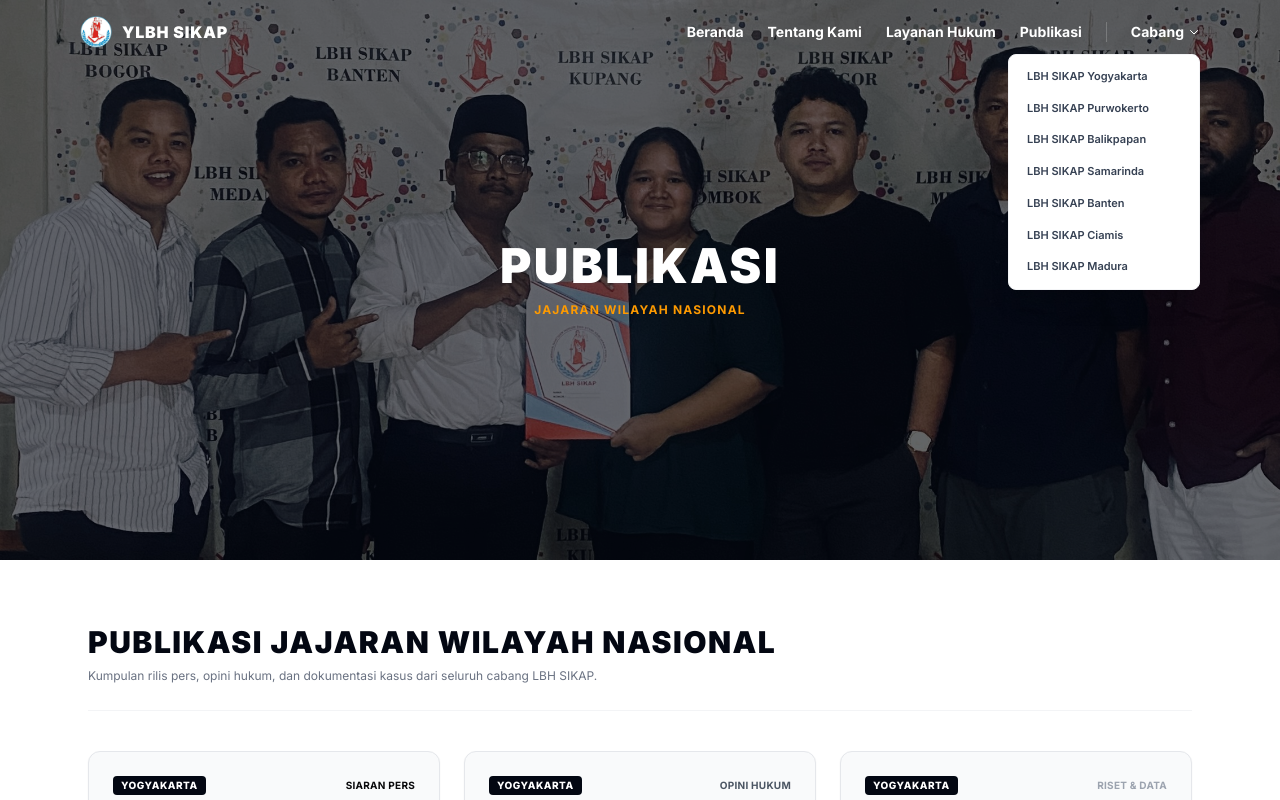
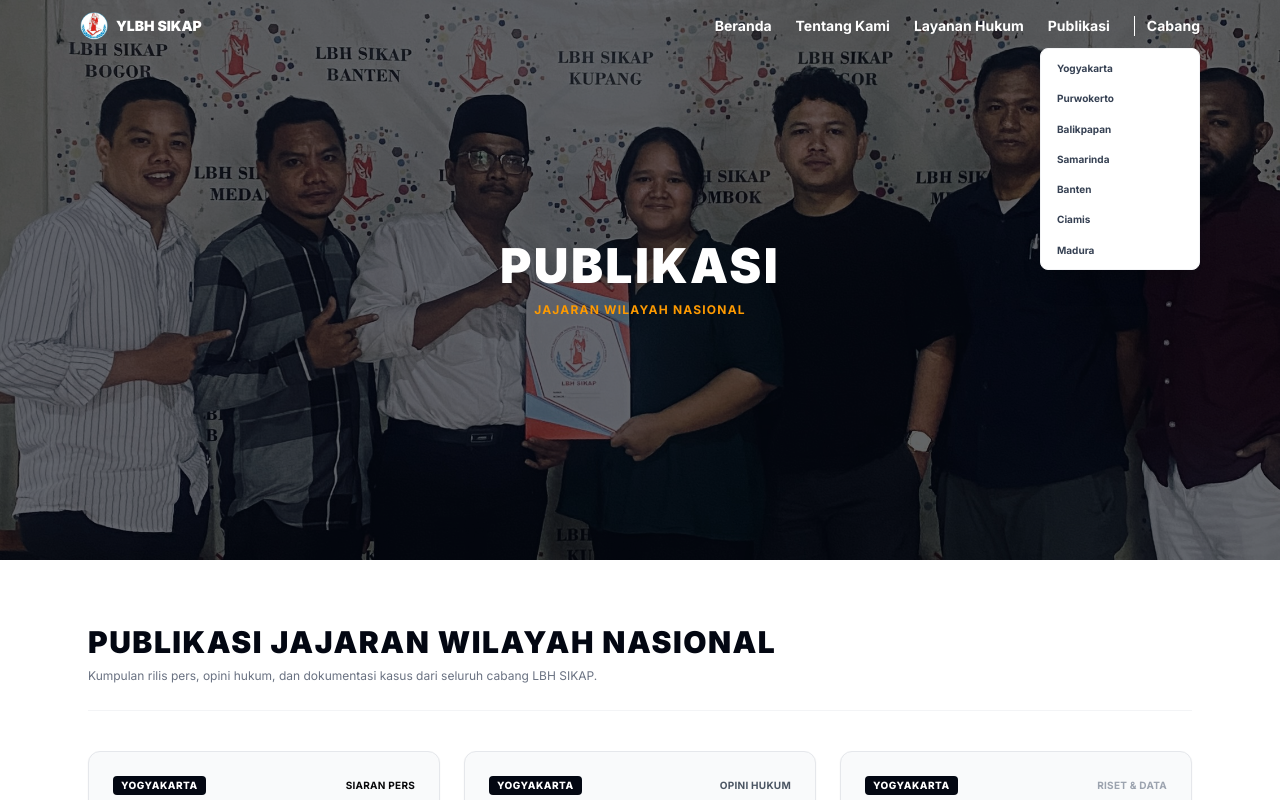
Before and after one commit to ylbhsikap/company-profile-lbhsikap, a Next.js app: page /publikasi in a window 1280 px wide. Both pictures are taken after a click on the button "Cabang". Shown: the top 800 px of the page. Built offline with nearby package versions, Linux system fonts and the light colour scheme.

Commit message:
update navbar tampilan

```diff
--- a/src/app/output.css
+++ b/src/app/output.css
@@ -481,6 +481,9 @@
   .h-6 {
     height: calc(var(--spacing) * 6);
   }
+  .h-7 {
+    height: calc(var(--spacing) * 7);
+  }
   .h-8 {
     height: calc(var(--spacing) * 8);
   }
@@ -565,6 +568,9 @@
   .w-6 {
     width: calc(var(--spacing) * 6);
   }
+  .w-7 {
+    width: calc(var(--spacing) * 7);
+  }
   .w-8 {
     width: calc(var(--spacing) * 8);
   }
@@ -576,6 +582,9 @@
   }
   .w-11\/12 {
     width: calc(11 / 12 * 100%);
+  }
+  .w-40 {
+    width: calc(var(--spacing) * 40);
   }
   .w-48 {
     width: calc(var(--spacing) * 48);
@@ -759,6 +768,9 @@
   .justify-start {
     justify-content: flex-start;
   }
+  .gap-0\.5 {
+    gap: calc(var(--spacing) * 0.5);
+  }
   .gap-1 {
     gap: var(--spacing);
   }
@@ -897,6 +909,9 @@
       border-color: color-mix(in oklab, var(--color-amber-600) 20%, transparent);
     }
   }
+  .border-current {
+    border-color: currentcolor;
+  }
   .border-gray-50 {
     border-color: var(--color-gray-50);
   }
@@ -1296,6 +1311,9 @@
   .pl-2 {
     padding-left: calc(var(--spacing) * 2);
   }
+  .pl-3 {
+    padding-left: calc(var(--spacing) * 3);
+  }
   .pl-4 {
     padding-left: calc(var(--spacing) * 4);
   }
@@ -1339,6 +1357,9 @@
   .text-xs {
     font-size: var(--text-xs);
     line-height: var(--tw-leading, var(--text-xs--line-height));
+  }
+  .text-\[8px\] {
+    font-size: 8px;
   }
   .text-\[9px\] {
     font-size: 9px;
@@ -2331,6 +2352,11 @@
   .md\:p-12 {
     @media (width >= 48rem) {
       padding: calc(var(--spacing) * 12);
+    }
+  }
+  .md\:px-4 {
+    @media (width >= 48rem) {
+      padding-inline: calc(var(--spacing) * 4);
     }
   }
   .md\:px-10 {
--- a/src/components/layout/Navbar.tsx
+++ b/src/components/layout/Navbar.tsx
@@ -10,10 +10,15 @@
   href: string;
 }
 
+interface CabangItem {
+  name: string;
+  href: string;
+}
+
 interface NavbarProps {
   menuItems: MenuItem[];
   namaLembaga: string;
-  cabangItems: MenuItem[];
+  cabangItems: CabangItem[];
 }
 
 export function Navbar({ menuItems, namaLembaga, cabangItems }: NavbarProps) {
@@ -21,14 +26,12 @@
   const [isScrolled, setIsScrolled] = useState(false);
   const [isDropdownOpen, setIsDropdownOpen] = useState(false);
 
-  // Efek scroll untuk mengubah background navbar
   useEffect(() => {
     const handleScroll = () => setIsScrolled(window.scrollY > 50);
     window.addEventListener("scroll", handleScroll);
     return () => window.removeEventListener("scroll", handleScroll);
   }, []);
 
-  // Deteksi halaman cabang secara dinamis
   const cabangSlugs = Object.keys(dataSeluruhCabang);
   const isCabangPage = cabangSlugs.some(slug => pathname.includes(`/${slug}`));
 
@@ -37,87 +40,53 @@
 
   return (
     <nav className={`fixed top-0 w-full z-100 transition-all duration-500 ${
-      isScrolled ? "bg-white border-b border-gray-200 shadow-sm py-2" : "bg-transparent py-4"
+      isScrolled ? "bg-white border-b border-gray-200 shadow-sm py-2" : "bg-transparent py-3"
     }`}>
-      <div className="mx-auto max-w-6xl px-4 flex items-center justify-between">
+      {/* Container utama dengan padding lebih kecil di HP */}
+      <div className="mx-auto max-w-6xl px-3 md:px-4 flex items-center justify-between">
 
-        {/* LOGO, IDENTITAS & TOMBOL PUSAT */}
-        <div className="flex items-center gap-4">
-          <Link href="/" className="flex items-center gap-2.5 group">
-            <div className="relative h-8 w-8">
-              <img src={asetGambar.logoResmi} alt="Logo" className="h-full w-auto object-contain" />
-            </div>
+        {/* LOGO & NAMA (Diperkecil untuk mobile) */}
+        <Link href="/" className="flex items-center gap-2 group shrink-0">
+          <img src={asetGambar.logoResmi} alt="Logo" className="h-7 w-7 object-contain" />
           <div className="flex flex-col">
-              <span className={`font-black tracking-wider uppercase leading-none transition-colors ${
-                isScrolled ? "text-gray-950" : "text-white"
-              }`}>
+            <span className={`text-sm font-black uppercase leading-none transition-colors ${isScrolled ? "text-gray-950" : "text-white"}`}>
               {displayNama}
             </span>
             {isCabangPage && (
-                <span className={`text-[10px] font-bold tracking-[0.2em] uppercase mt-1 transition-colors ${
-                  isScrolled ? "text-amber-700" : "text-amber-200"
-                }`}>
+              <span className={`text-[8px] font-bold tracking-widest uppercase mt-0.5 ${isScrolled ? "text-amber-700" : "text-amber-200"}`}>
                 {namaCabang}
               </span>
             )}
           </div>
         </Link>
 
-          {/* TOMBOL KEMBALI KE PUSAT */}
-          {isCabangPage && (
-            <Link href="/" className={`hidden md:flex items-center gap-1.5 rounded-lg border px-3 py-1 text-[10px] font-black uppercase transition-all ${
-              isScrolled
-                ? "border-amber-600/20 bg-amber-50 text-amber-700 hover:bg-gray-950 hover:text-white"
-                : "border-white/20 bg-white/10 text-white hover:bg-white hover:text-gray-950"
-            }`}>
-              <span>Pusat</span>
-            </Link>
-          )}
-        </div>
-
-        {/* MENU NAVIGASI & DROPDOWN CABANG */}
-        {/* MENU NAVIGASI & DROPDOWN CABANG */}
-        <div className={`flex items-center gap-6 font-bold text-sm transition-colors ${
+        {/* MENU NAVIGASI (Dibuat responsif) */}
+        <div className={`flex items-center gap-3 md:gap-6 font-bold text-[10px] md:text-sm transition-colors ${
           isScrolled ? "text-gray-700" : "text-white"
         }`}>
 
-          {/* MENU UTAMA - Saya hapus 'hidden md:flex' agar terlihat di semua perangkat untuk tes */}
-          <div className="flex gap-6">
+          {/* MENU UTAMA (Sembunyikan di HP jika terlalu panjang, atau gunakan text kecil) */}
+          <div className="flex gap-3 md:gap-6">
             {menuItems?.map((menu) => (
-              <Link
-                key={menu.href}
-                href={menu.href}
-                className="hover:text-amber-500 transition-colors cursor-pointer"
-              >
+              <Link key={menu.href} href={menu.href} className="hover:text-amber-500 whitespace-nowrap">
                 {menu.name}
               </Link>
             ))}
           </div>
 
-          {/* DROPDOWN CABANG */}
-          <div className="relative border-l border-white/20 pl-6">
-            <button
-              onClick={() => setIsDropdownOpen(!isDropdownOpen)}
-              className="flex items-center gap-1 hover:text-amber-500 transition-colors"
-            >
+          {/* DROPDOWN CABANG (Tetap ada sebagai akses cepat) */}
+          <div className="relative border-l border-current pl-3">
+            <button onClick={() => setIsDropdownOpen(!isDropdownOpen)} className="flex items-center gap-0.5 hover:text-amber-500">
               <span>Cabang</span>
-              <svg className="h-3 w-3" fill="none" viewBox="0 0 24 24" stroke="currentColor">
-                <path strokeLinecap="round" strokeLinejoin="round" strokeWidth={2} d="M19 9l-7 7-7-7" />
-              </svg>
             </button>
 
             {isDropdownOpen && (
               <>
                 <div className="fixed inset-0 z-[-1]" onClick={() => setIsDropdownOpen(false)} />
-                <div className="absolute right-0 mt-3 w-48 rounded-lg bg-white p-1.5 shadow-xl border border-gray-100">
+                <div className="absolute right-0 mt-3 w-40 rounded-lg bg-white p-1 shadow-xl border border-gray-100">
                   {cabangItems.map((cabang) => (
-                    <Link
-                      key={cabang.href}
-                      href={cabang.href}
-                      onClick={() => setIsDropdownOpen(false)}
-                      className="block px-3 py-2 text-[11px] font-semibold text-gray-700 hover:bg-gray-50 hover:text-amber-600 rounded-md transition-colors"
-                    >
-                      LBH SIKAP {cabang.name}
+                    <Link key={cabang.href} href={cabang.href} onClick={() => setIsDropdownOpen(false)} className="block px-3 py-2 text-[10px] text-gray-700 hover:bg-gray-50 hover:text-amber-600">
+                      {cabang.name}
                     </Link>
                   ))}
                 </div>
```
Lines whose indentation alone changed are shown as unchanged.
